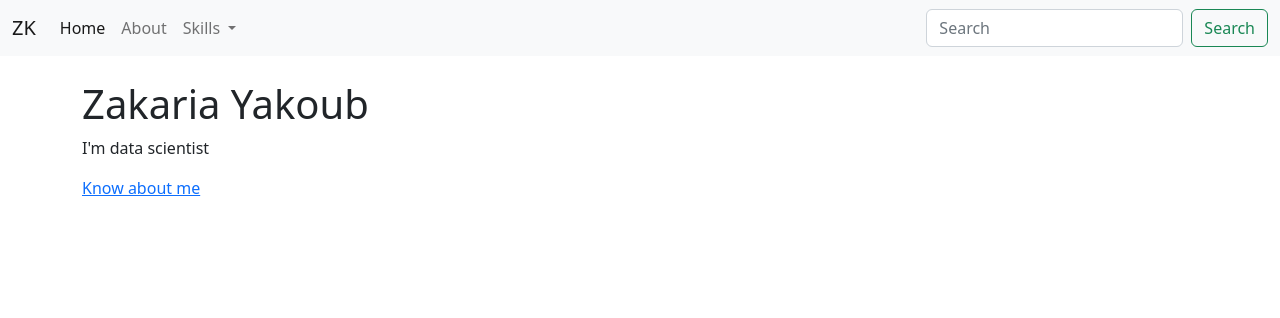
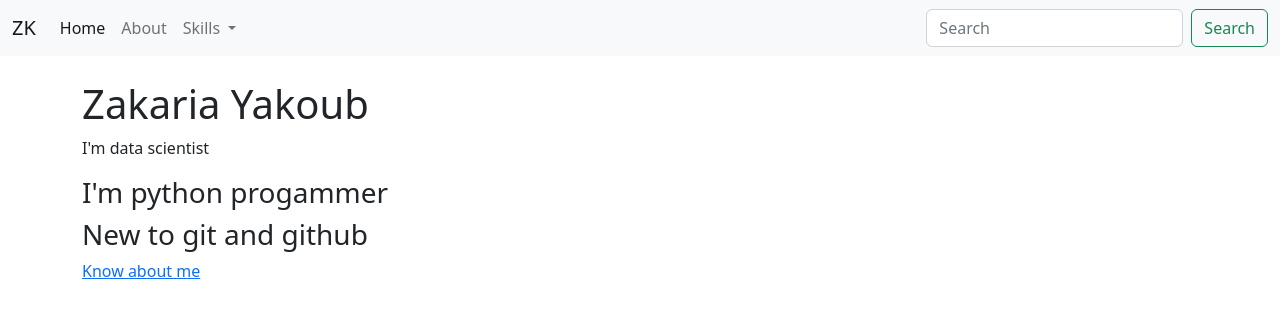
Before and after one commit to ZakariaYakoub/deploy-nodejs-app, a plain HTML site: page index.html in a window 1280 px wide. Drawn offline with nearby package versions, Linux system fonts and the light colour scheme.

Commit message:
add new info about me

```diff
--- a/index.html
+++ b/index.html
@@ -45,6 +45,8 @@
     <div class="container ">
         <h1>Zakaria Yakoub</h1>
         <p>I'm data scientist</p>
+        <h3>I'm python progammer</h3>
+        <h3>New to git and github</h3>
         <a href="about.html">Know about me</a>
     </div>
 
```
